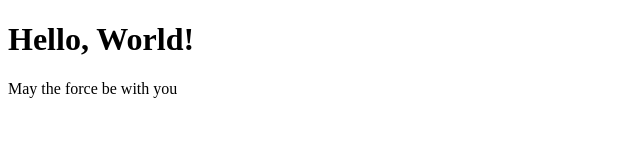
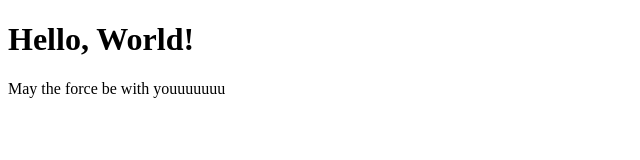
Before and after one commit to ulsyou/Terraform_CICD, a plain HTML site: page index.html in a window 1280 px wide. Shown: the full height of the page, 0-640 px from the left. Drawn offline with Linux system fonts and the light colour scheme.

Commit message:
Update index.html

```diff
--- a/index.html
+++ b/index.html
@@ -7,6 +7,6 @@
 </head>
 <body>
     <h1>Hello, World!</h1>
-    <p>May the force be with you</p>
+    <p>May the force be with youuuuuuu</p>
 </body>
 </html>
```
